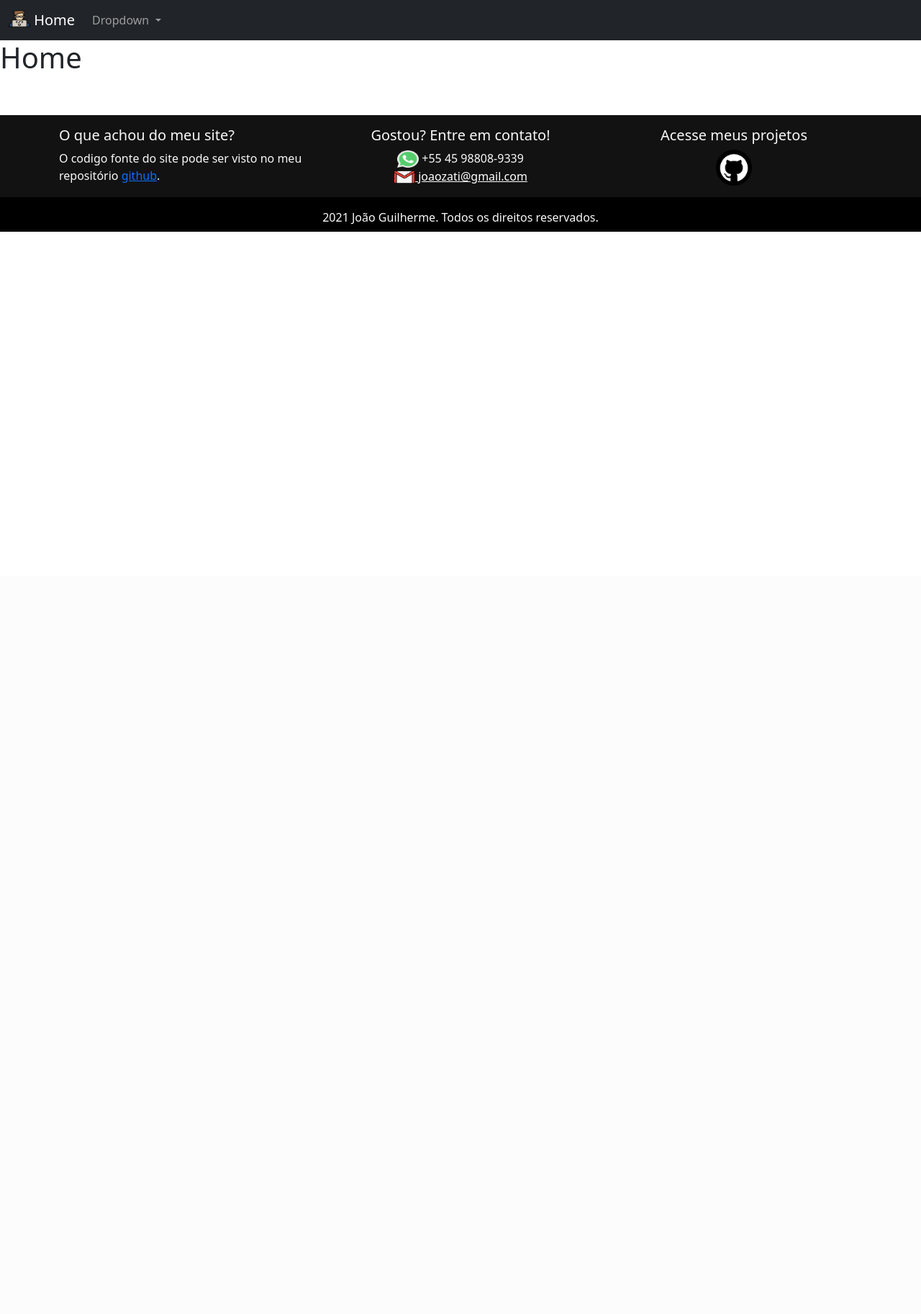
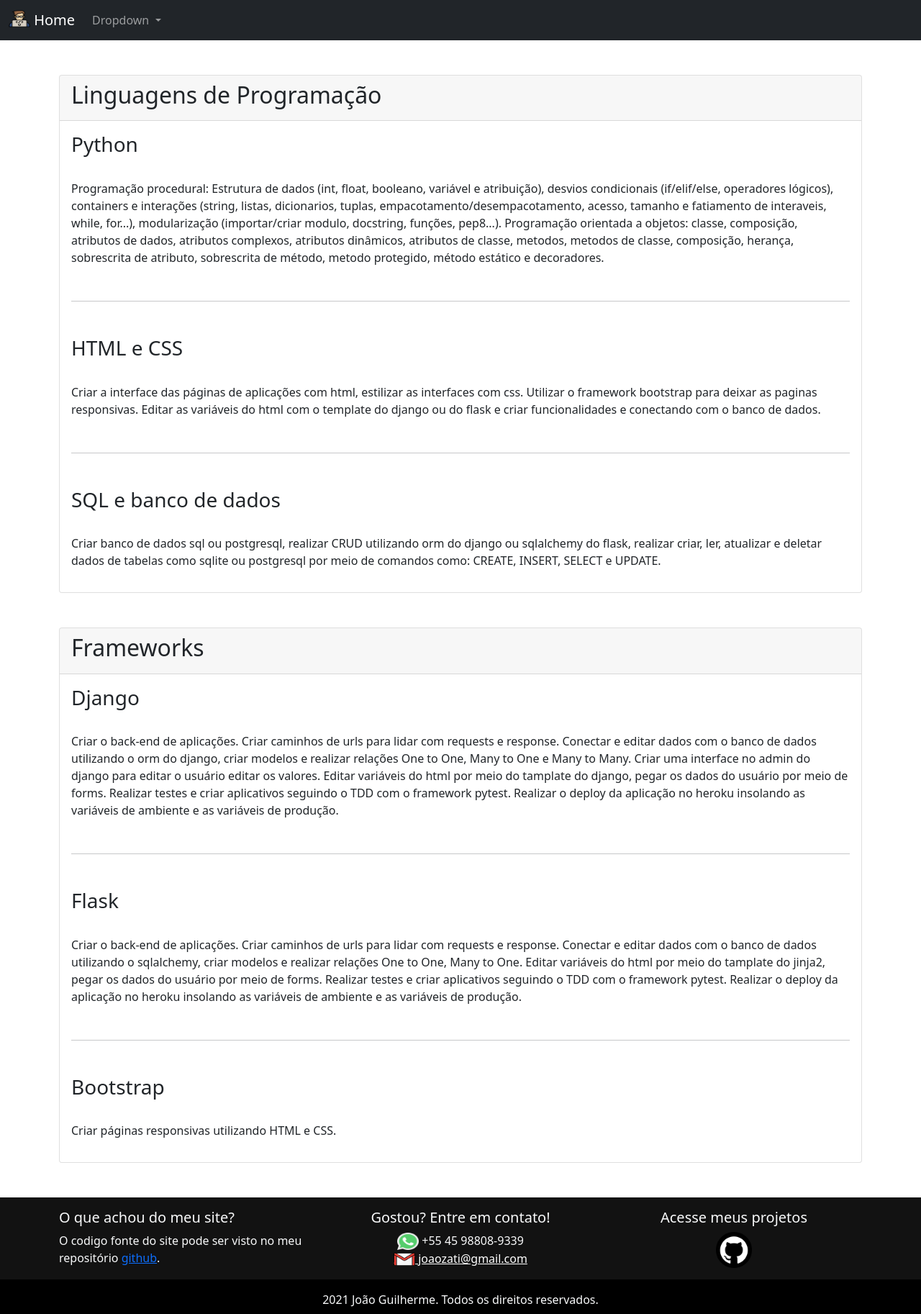
Before and after one commit to JoaoZati/django-portifolio, a Django app: page /skills/ in a window 1280 px wide. Shown: the whole page at 72% size. Before the commit the page ends 322 px from the top, so only its background shows below. Run offline with Django 3.2, Linux system fonts and the light colour scheme.

Commit message:
Part 3: Create skills/description frontend: - description.html: create frontend part; - home.html: add content;

```diff
--- a/base/templates/base/home.html
+++ b/base/templates/base/home.html
@@ -89,7 +89,7 @@
         <h2 class="featurette-heading">Projeto Django Devpro. <span class="text-muted">Plataforma de curso realizado no curso Dev Pro da Python Pro Brasil:</span></h2>
         <p class="lead">Projeto django com frontend em bootstrap seguindo a metodologia TDD e boas práticas Twelve-Factor App.
         Integração continua com Travis CI, atualização de pacotes com Pyup, testes com framework pytest, cobertura de testes com codecov e
-        verificação de erros com sentry.</p>
+        verificação de erros com sentry. Possui relações One to One, Many to One e Many to Many.</p>
         <p><a class="btn btn-dark" href="#">Veja mais Detalhes &raquo;</a></p>
       </div>
       <div class="col-md-5 text-center">
--- a/skills/templates/skills/description.html
+++ b/skills/templates/skills/description.html
@@ -2,5 +2,90 @@
 {% load static %}
 {% block title %}Portifolio - Home{% endblock %}
 {% block content %}
-<h1>Home</h1>
+<div class="container">
+    <div class="row">
+        <div class="col-md-12 mt-5">
+            <div class="card">
+                <div class="card-header">
+                    <h2>Linguagens de Programação</h2>
+                </div>
+                <div class="card-body">
+                    <h3>Python</h3>
+                    </br>
+                    <p>
+                        Programação procedural: Estrutura de dados (int, float, booleano, variável e atribuição),
+                        desvios condicionais (if/elif/else, operadores lógicos), containers e interações (string, listas, dicionarios,
+                        tuplas, empacotamento/desempacotamento, acesso, tamanho e fatiamento de interaveis, while, for...),
+                        modularização (importar/criar modulo, docstring, funções, pep8...). Programação orientada a objetos:
+                        classe, composição, atributos de dados, atributos complexos, atributos dinâmicos, atributos de classe, metodos,
+                        metodos de classe, composição, herança, sobrescrita de atributo, sobrescrita de método, metodo protegido,
+                        método estático e decoradores.
+                    </p>
+
+                    <hr class="featurette-divider mt-5 mb-5">
+
+                    <h3>HTML e CSS</h3>
+                    </br>
+                    <p>
+                        Criar a interface das páginas de aplicações com html, estilizar as interfaces com css. Utilizar
+                        o framework bootstrap para deixar as paginas responsivas. Editar as variáveis do html com o template
+                        do django ou do flask e criar funcionalidades e conectando com o banco de dados.
+                    </p>
+
+                    <hr class="featurette-divider mt-5 mb-5">
+
+                    <h3>SQL e banco de dados</h3>
+                    </br>
+                    <p>
+                        Criar banco de dados sql ou postgresql, realizar CRUD utilizando orm do django ou sqlalchemy do flask,
+                        realizar criar, ler, atualizar e deletar dados de tabelas como sqlite ou postgresql por meio de comandos
+                        como: CREATE, INSERT, SELECT e UPDATE.
+                    </p>
+                </div>
+            </div>
+        </div>
+
+        <div class="col-md-12 mt-5">
+            <div class="card">
+                <div class="card-header">
+                    <h2>Frameworks</h2>
+                </div>
+                <div class="card-body">
+                    <h3>Django</h3>
+                    </br>
+                    <p>
+                        Criar o back-end de aplicações. Criar caminhos de urls para lidar com requests e response.
+                        Conectar e editar dados com o banco de dados utilizando o orm do django,
+                        criar modelos e realizar relações One to One, Many to One e Many to Many.
+                        Criar uma interface no admin do django para editar o usuário editar os valores.
+                        Editar variáveis do html por meio do tamplate do django, pegar os dados do usuário por meio de forms.
+                        Realizar testes e criar aplicativos seguindo o TDD com o framework pytest.
+                        Realizar o deploy da aplicação no heroku insolando as variáveis de ambiente e as variáveis de produção.
+                    </p>
+
+                    <hr class="featurette-divider mt-5 mb-5">
+
+                    <h3>Flask</h3>
+                    </br>
+                    <p>
+                        Criar o back-end de aplicações. Criar caminhos de urls para lidar com requests e response.
+                        Conectar e editar dados com o banco de dados utilizando o sqlalchemy,
+                        criar modelos e realizar relações One to One, Many to One.
+                        Editar variáveis do html por meio do tamplate do jinja2, pegar os dados do usuário por meio de forms.
+                        Realizar testes e criar aplicativos seguindo o TDD com o framework pytest.
+                        Realizar o deploy da aplicação no heroku insolando as variáveis de ambiente e as variáveis de produção.
+                    </p>
+
+                    <hr class="featurette-divider mt-5 mb-5">
+
+                    <h3>Bootstrap</h3>
+                    </br>
+                    <p>
+                        Criar páginas responsivas utilizando HTML e CSS.
+                    </p>
+                </div>
+            </div>
+        </div>
+    </div>
+</div>
 {% endblock %}
```
